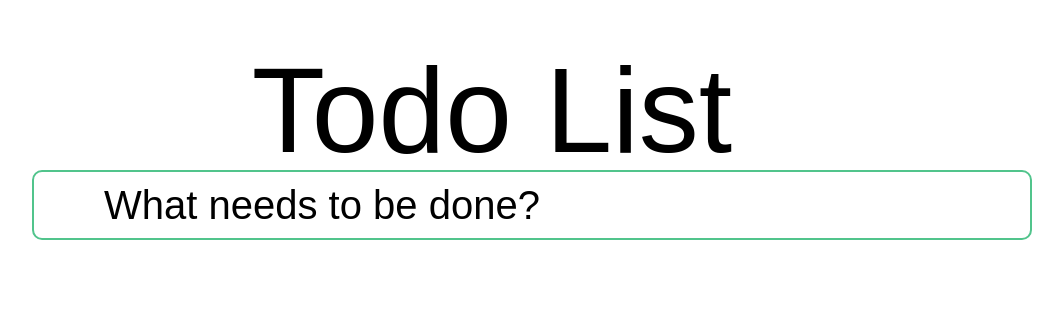
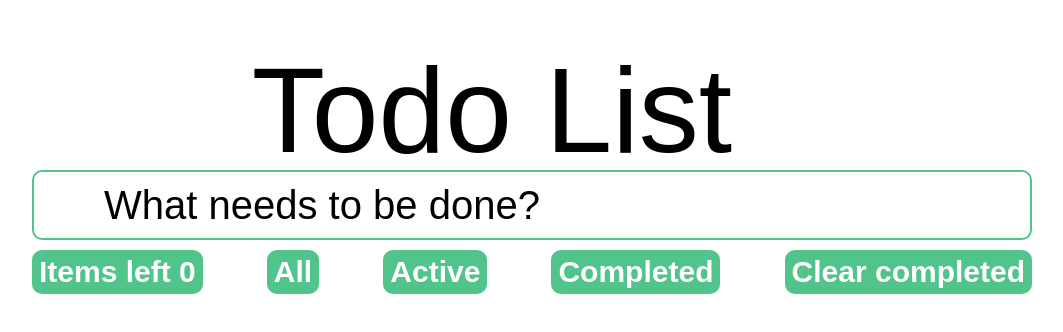
Before and after one commit to kozhekin67/task--2-react, a React (Create React App) app: page / in a window 1280 px wide. Shown: the top 332 px of the page, without its empty margins (148-1211 px from the left). Built offline with nearby package versions, Linux system fonts and the light colour scheme.

Commit message:
adding an active task counter, deleting completed tasks, completing all tasks

```diff
--- a/src/App.jsx
+++ b/src/App.jsx
@@ -1,6 +1,7 @@
 import React, { useState } from 'react';
 import TodoForm from './components/TodoForm/TodoForm';
 import TodoList from './components/TodoList/TodoList';
+import TodosActions from './components/TodosActions/TodosActions';
 
 import './styles/reset.scss';
 import './styles/globals.scss';
@@ -32,14 +33,38 @@ function App() {
       )
     );
   };
+
+  const doneTodosHandler = (event) => {
+    setTodos(
+      todos.map((todo) =>
+        event.target.checked
+          ? { ...todo, done: (todo.done = true) }
+          : { ...todo, done: (todo.done = false) }
+      )
+    );
+  };
+
+  const deleteDoneTodosHandler = () => {
+    setTodos(todos.filter((todo) => !todo.done));
+  };
+  const todosCounterHandler = todos.filter((todo) => !todo.done).length;
+
   return (
     <div className={cx(s.App)}>
       <h1 className={cx(s.App__title)}>Todo List</h1>
-      <TodoForm todos={todos} addTodo={addTodoHandler} />
+      <TodoForm
+        todos={todos}
+        addTodo={addTodoHandler}
+        doneTodos={doneTodosHandler}
+      />
       <TodoList
         todos={todos}
         deleteTodo={deleteTodoHandler}
         doneTodo={doneTodoHandler}
+      />
+      <TodosActions
+        deleteDoneTodos={deleteDoneTodosHandler}
+        todosCounter={todosCounterHandler}
       />
     </div>
   );
--- a/src/components/Todo/Todo.module.scss
+++ b/src/components/Todo/Todo.module.scss
@@ -46,6 +46,22 @@
   &:hover .delete {
     display: block;
   }
+
+  & .checkboxBlock {
+    border-color: #51c48c;
+  }
+
+  & .checkboxBlock::after {
+    content: '';
+    position: absolute;
+    left: 8px;
+    top: 1px;
+    width: 7px;
+    height: 18px;
+    border: solid #51c48c;
+    border-width: 0 2px 2px 0;
+    transform: rotate(45deg);
+  }
 }
 
 .customCheckbox {
@@ -70,22 +86,6 @@
   transition: border 200ms;
 }
 
-.checkbox:checked + .checkboxBlock {
-  border-color: #51c48c;
-}
-
-.checkbox:checked + .checkboxBlock::after {
-  content: '';
-  position: absolute;
-  left: 8px;
-  top: 1px;
-  width: 7px;
-  height: 18px;
-  border: solid #51c48c;
-  border-width: 0 2px 2px 0;
-  transform: rotate(45deg);
-}
-
 .delete {
   display: none;
   position: absolute;
--- a/src/components/TodoForm/TodoForm.jsx
+++ b/src/components/TodoForm/TodoForm.jsx
@@ -1,10 +1,11 @@
 import { useState, React } from 'react';
+import Checkbox from '../Checkbox/Checkbox';
 
 import cx from 'classnames';
 
 import s from './TodoForm.module.scss';
 
-const TodoForm = ({ addTodo, todos }) => {
+const TodoForm = ({ addTodo, todos, doneTodos }) => {
   const [text, setText] = useState('');
   const onSubmitHandler = (event) => {
     event.preventDefault();
@@ -16,7 +17,10 @@ const TodoForm = ({ addTodo, todos }) => {
     <>
       {todos.length !== 0 && (
         <label className={cx(s.checkAllTask, s.checkAllTask)}>
-          <input className={cx(s.checkAllTask__customButton)} />
+          <Checkbox
+            className={cx(s.checkAllTask__customButton)}
+            onchange={(event) => doneTodos(event)}
+          />
           <span className={cx(s.checkAllTask__arrowButton)}></span>
         </label>
       )}
--- /dev/null
+++ b/src/components/TodosActions/TodosActions.jsx
@@ -0,0 +1,33 @@
+import React from 'react';
+import Button from '../Button/Button';
+
+import cx from 'classnames';
+import s from './TodosActions.module.scss';
+
+const TodosActions = ({ deleteDoneTodos, todosCounter }) => {
+  return (
+    <div className={cx(s.bottomPanel)}>
+      <div className={cx(s.bottomPanel__element)}>
+        <span>{`Items left ${todosCounter}`}</span>
+      </div>
+      <Button className={cx(s.bottomPanel__element)} text="All" id="all" />
+      <Button
+        className={cx(s.bottomPanel__element)}
+        text="Active"
+        id="active"
+      />
+      <Button
+        className={cx(s.bottomPanel__element)}
+        text="Completed"
+        id="completed"
+      />
+      <Button
+        className={cx(s.bottomPanel__element)}
+        text="Clear completed"
+        onClick={deleteDoneTodos}
+      />
+    </div>
+  );
+};
+
+export default TodosActions;
--- /dev/null
+++ b/src/components/TodosActions/TodosActions.module.scss
@@ -0,0 +1,16 @@
+.bottomPanel {
+  display: flex;
+  justify-content: space-between;
+  width: 1000px;
+  margin-top: 10px;
+
+  &__element {
+    background-color: #51c48c;
+    padding: 7px;
+    color: white;
+    font-family: Akrobat-Thin, sans-serif;
+    font-size: 30px;
+    font-weight: 600;
+    border-radius: 10px;
+  }
+}
```
